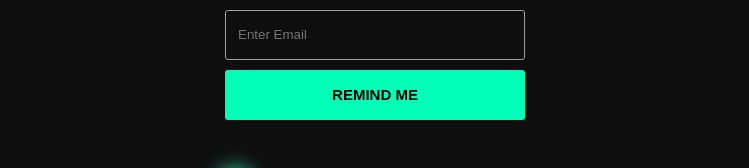
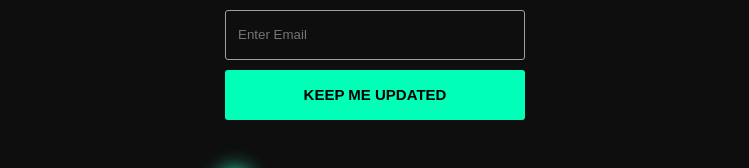
Before and after one commit to emmanuelojiji25/stb-waiting, a React (Create React App) app: page / in a window 1280 px wide. Shown: the part 336-504 px from the top of the page, without its empty margins (265-1014 px from the left). Built offline with nearby package versions, Linux system fonts and the light colour scheme; a web font is replaced by a local one.

Commit message:
feat: button copy change

```diff
--- a/src/Home.js
+++ b/src/Home.js
@@ -59,7 +59,7 @@ const Home = () => {
                 placeholder="Enter Email"
                 onChange={(e) => setEmail(e.target.value)}
               />
-              <button onClick={() => handleSendEmail()}>REMIND ME</button>{" "}
+              <button onClick={() => handleSendEmail()}>KEEP ME UPDATED</button>{" "}
             </>
           )}
           {signUpSuccessful && (
```
